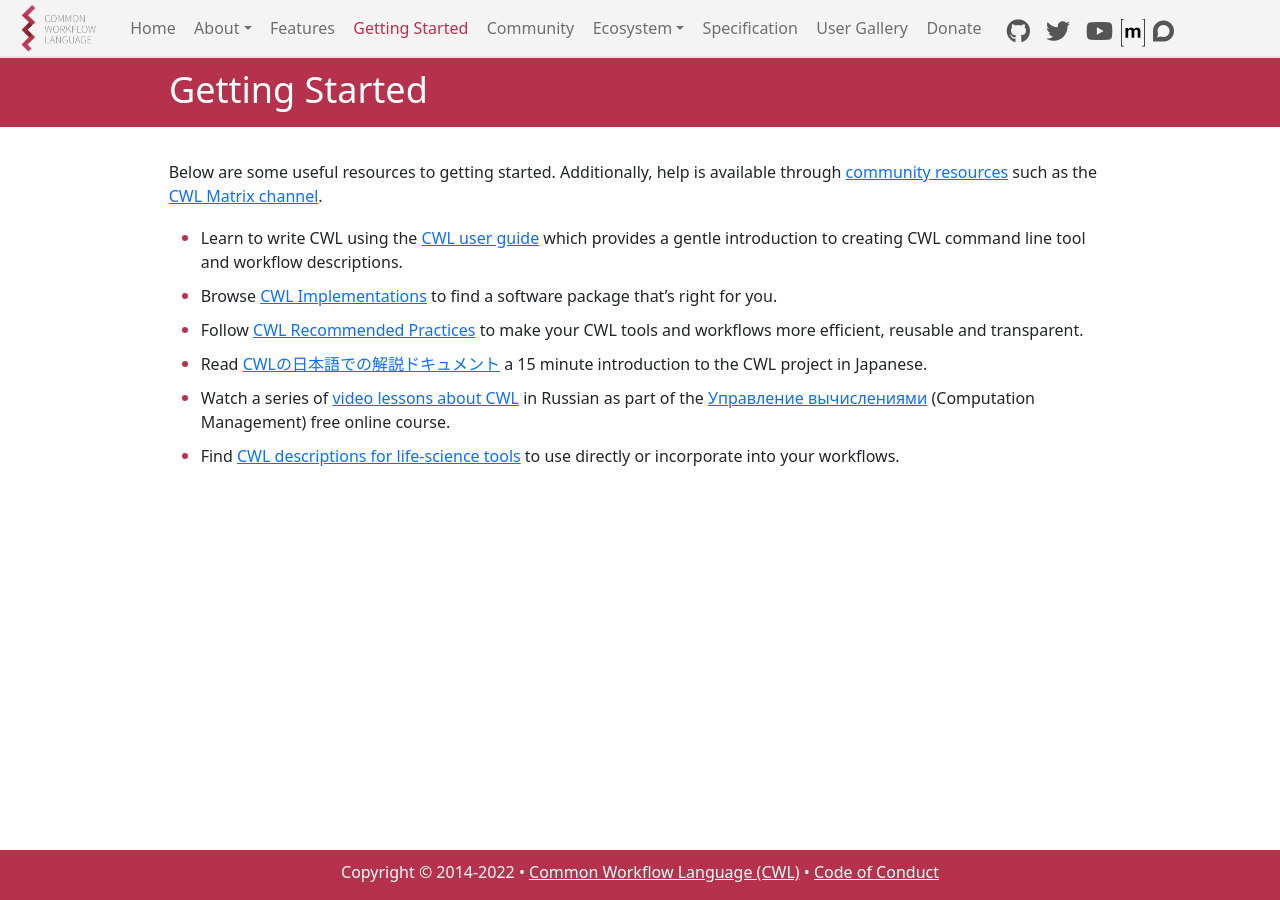
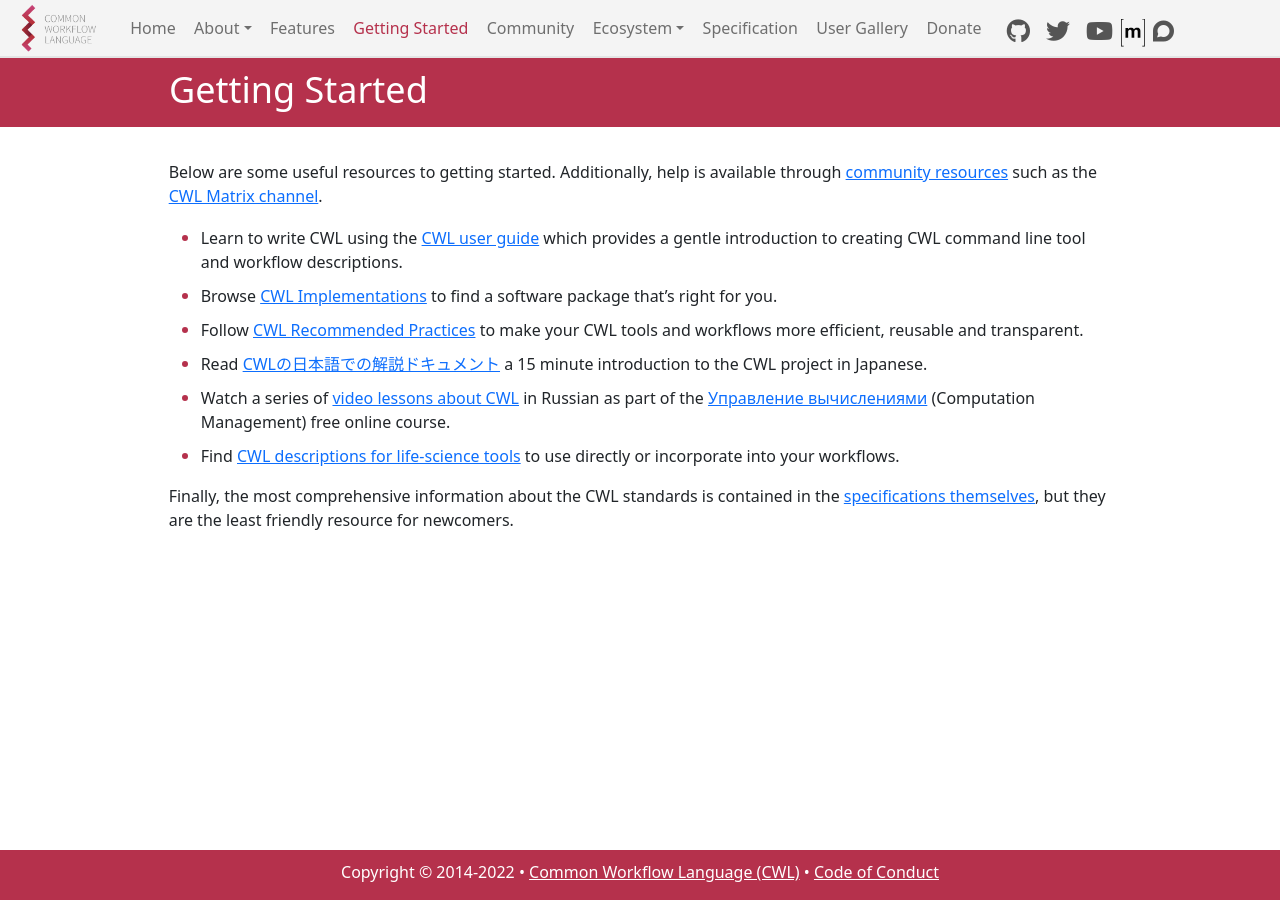
Before and after one commit to common-workflow-language/cwl-website, a Jekyll site: the page built from content/getting-started.html, in a window 1280 px wide. Built offline with Jekyll 4.4.1, drawn with Linux system fonts in a browser that asks for light colours.

Commit message:
add link to the specs in "Getting Started". Fixes #152

```diff
--- a/content/getting-started.html
+++ b/content/getting-started.html
@@ -17,6 +17,8 @@ Below are some useful resources to getting started.  Additionally, help is avail
 * Watch a series of [video lessons about CWL](https://stepik.org/lesson/35918/step/1?unit=15070) in Russian as part of the <a href="https://stepik.org/course/1612/syllabus" lang="ru">Управление вычислениями</a> (Computation Management) free online course.
 * Find [CWL descriptions for life-science tools](https://github.com/common-workflow-library/bio-cwl-tools) to use directly or incorporate into your workflows.
 
+Finally, the most comprehensive information about the CWL standards is contained in the <a href="https://www.commonwl.org/v1.2/">specifications themselves</a>, but they are the least friendly resource for newcomers.
+
 {%- endcapture -%}
 
 <div class="getting-started">{{ getting_started_content | markdownify }}</div>
```
